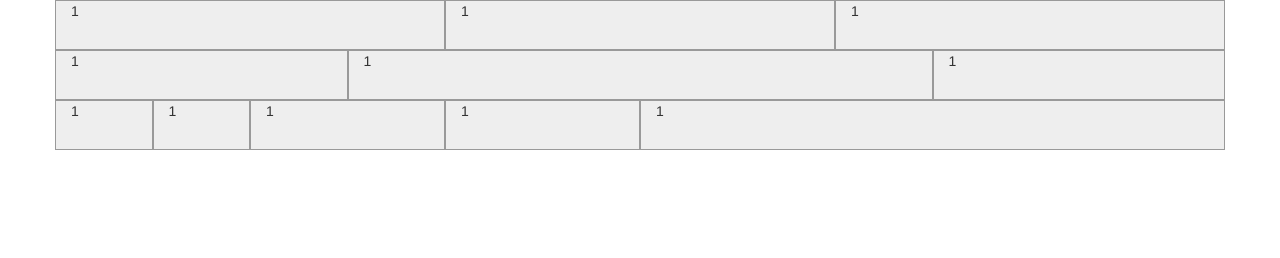
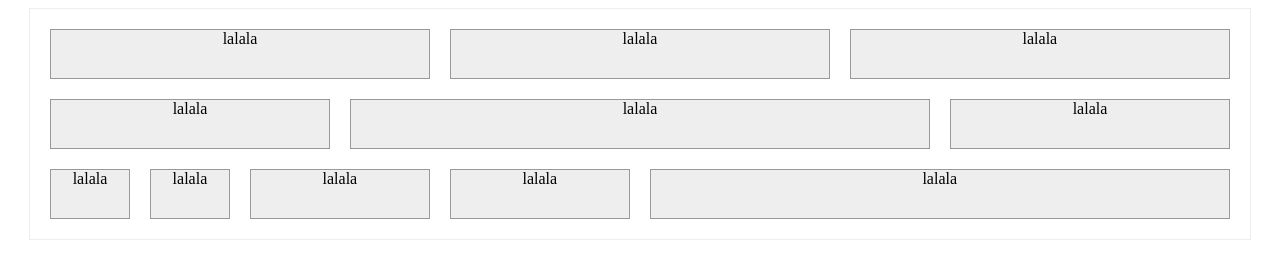
Before and after one commit to chenjiaobin/learning, a plain HTML site: page ife/stage-one/task08/index.html in a window 1280 px wide. Drawn offline with nearby package versions, Linux system fonts and the light colour scheme.

Commit message:
Grid System

```diff
--- a/ife/stage-one/task08/index.html
+++ b/ife/stage-one/task08/index.html
@@ -3,31 +3,23 @@
 <head>
 	<meta charset="UTF-8">
 	<title>响应式网格（栅格化）布局</title>
-	<link rel="stylesheet" href="https://cdn.bootcss.com/bootstrap/3.3.7/css/bootstrap.min.css">
 	<link rel="stylesheet" href="style.css">
 </head>
 <body>
-<div class="container">
-
+	<div class="container">
 		<div class="row">
-			<div class="col-sm-4 col-xs-6">1</div>
-			<div class="col-sm-4 col-xs-6">1</div>
-			<div class="col-sm-4 col-xs-12">1</div>
-			<div class="col-sm-3 col-xs-3">1</div>
-			<div class="col-sm-6 col-xs-6">1</div>
-			<div class="col-sm-3 col-xs-3">1</div>
-			<div class="col-sm-1 col-xs-2">1</div>
-			<div class="col-sm-1 col-xs-2">1</div>
-			<div class="col-sm-2 col-xs-8">1</div>
-			<div class="col-sm-2 col-xs-3">1</div>
-			<div class="col-sm-6 col-xs-3">1</div>
+			<div class="col-m-4 col-s-6"><p>lalala</p></div>
+			<div class="col-m-4 col-s-6"><p>lalala</p></div>
+			<div class="col-m-4 col-s-12"><p>lalala</p></div>
+			<div class="col-m-3 col-s-3"><p>lalala</p></div>
+			<div class="col-m-6 col-s-6"><p>lalala</p></div>
+			<div class="col-m-3 col-s-3"><p>lalala</p></div>
+			<div class="col-m-1 col-s-2"><p>lalala</p></div>
+			<div class="col-m-1 col-s-2"><p>lalala</p></div>
+			<div class="col-m-2 col-s-8"><p>lalala</p></div>
+			<div class="col-m-2 col-s-3"><p>lalala</p></div>
+			<div class="col-m-6 col-s-3"><p>lalala</p></div>
 		</div>
-
-</div>
-
-	<!-- <div class="row">
-  <div class="col-xs-12 col-md-8">.col-xs-12 .col-md-8</div>
-  <div class="col-xs-6 col-md-4">.col-xs-6 .col-md-4</div>
-</div> -->
+	</div>
 </body>
 </html>
--- a/ife/stage-one/task08/style.css
+++ b/ife/stage-one/task08/style.css
@@ -1,7 +1,64 @@
+.container {
+	margin: 0 auto;
+	padding: 10px;
+	width: 100%;
+	max-width: 1200px;
+	border: 1px solid #eee;
+}
 
+.container *{
+	box-sizing: border-box;
+}
 
-.row div{
+/*cleafix hack*/
+.row:before,
+.row:after {
+	content: "";
+	display: table;
+	clear: both;
+}
+
+[class*='col-'] {
+	float: left;
+	min-height: 1px;
+	width: 8.33%;
+	/*gutter*/
+	padding: 10px;
+}
+
+[class*='col-'] p {
+	margin: 0;
+	padding: 0;
 	height: 50px;
+	text-align: center;
 	border: 1px solid #999;
 	background-color: #eee;
 }
+
+.col-m-1 { width: 8.33%; }
+.col-m-2 { width: 16.66%; }
+.col-m-3 { width: 25%; }
+.col-m-4 { width: 33.33%; }
+.col-m-5 { width: 41.66%; }
+.col-m-6 { width: 50%; }
+.col-m-7 { width: 58.33%; }
+.col-m-8 { width: 66.66%; }
+.col-m-9 { width: 75%; }
+.col-m-10 { width: 83.33%; }
+.col-m-11 { width: 91.66%; }
+.col-m-12 { width: 100%; }
+
+@media all and (max-width: 768px) {
+	.col-s-1 { width: 8.33%; }
+	.col-s-2 { width: 16.66%; }
+	.col-s-3 { width: 25%; }
+	.col-s-4 { width: 33.33%; }
+	.col-s-5 { width: 41.66%; }
+	.col-s-6 { width: 50%; }
+	.col-s-7 { width: 58.33%; }
+	.col-s-8 { width: 66.66%; }
+	.col-s-9 { width: 75%; }
+	.col-s-10 { width: 83.33%; }
+	.col-s-11 { width: 91.66%; }
+	.col-s-12 { width: 100%; }
+}
```
